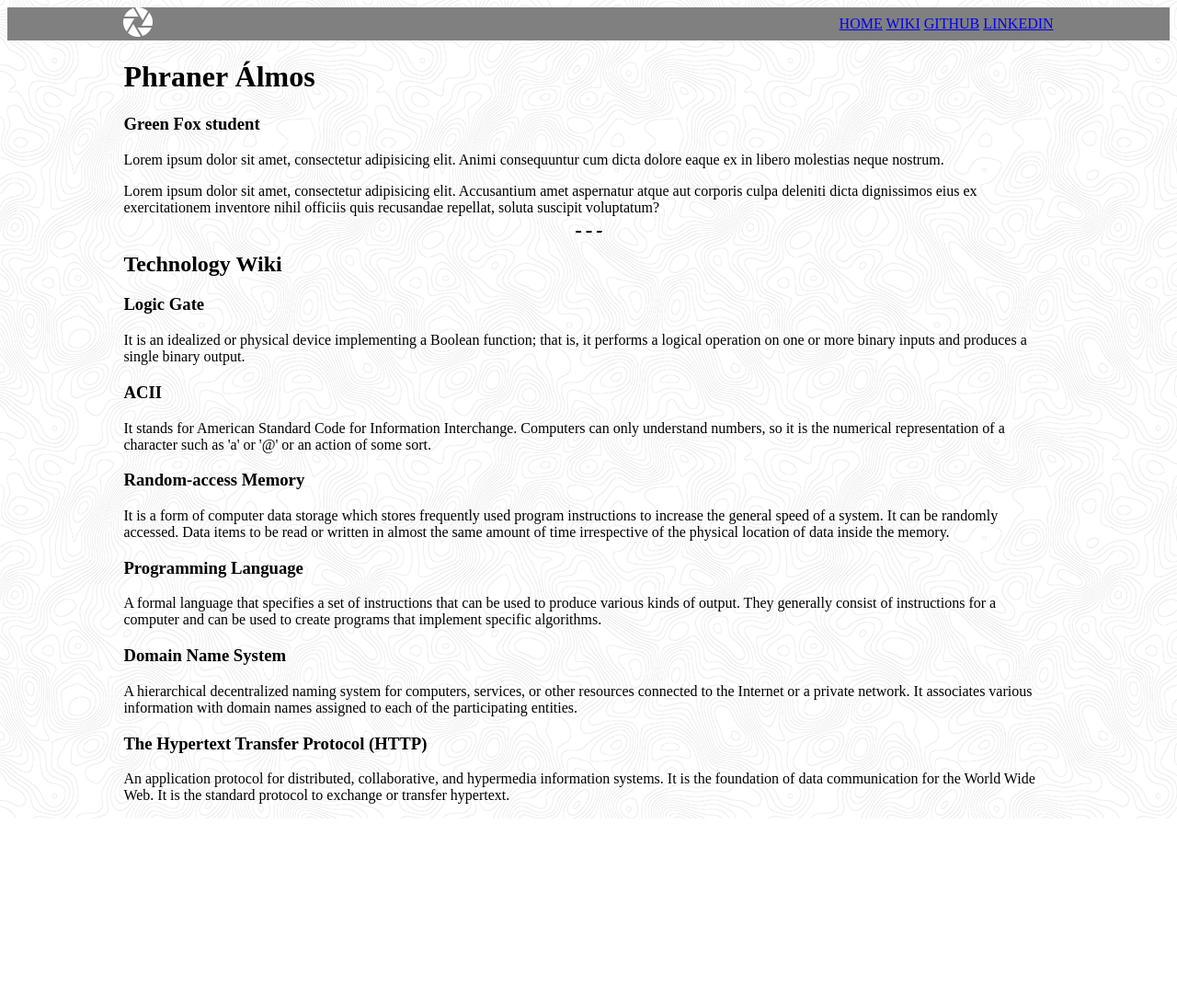
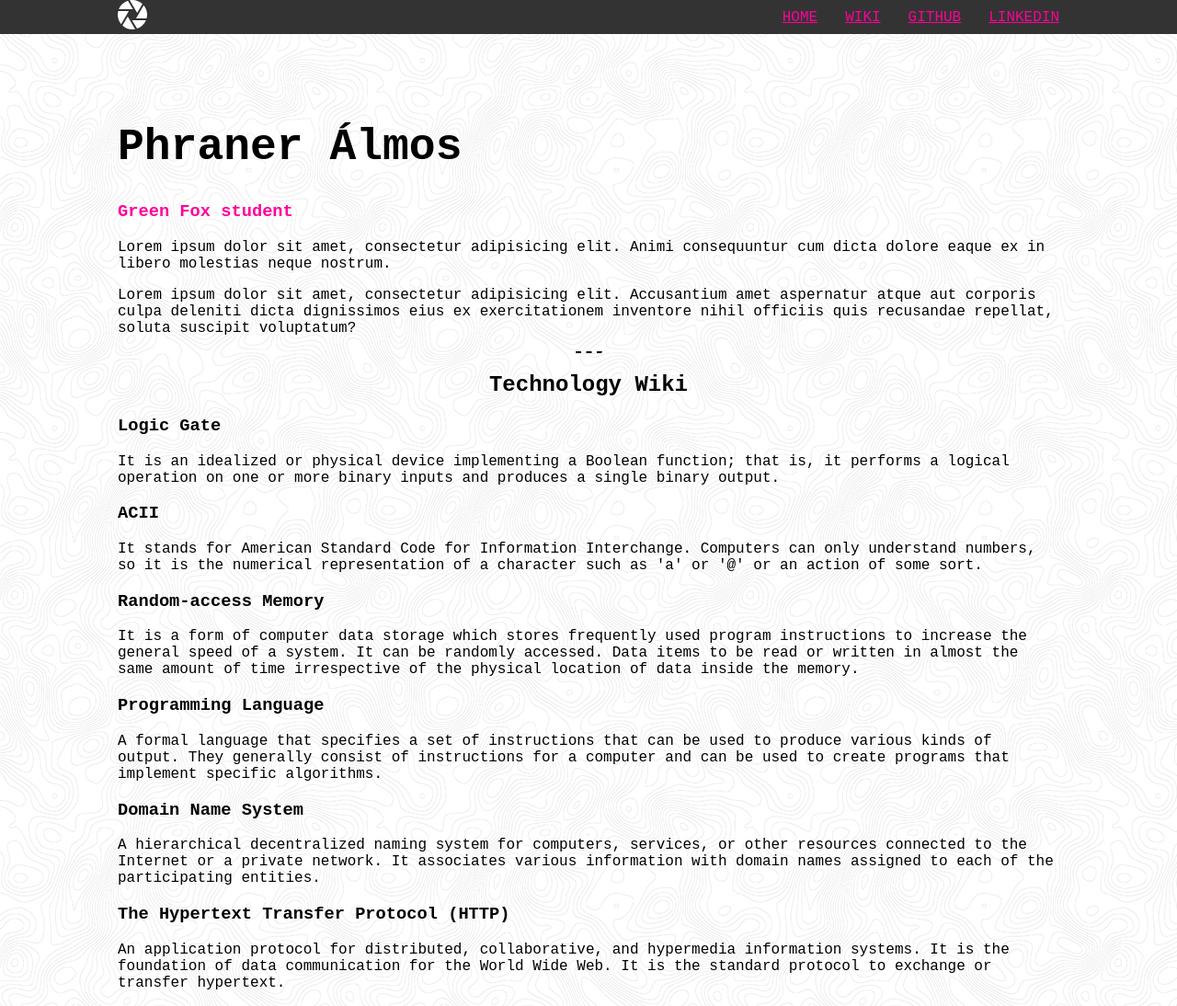
Before and after one commit to phraner/myFirstWebsite, a plain HTML site: page index.html in a window 1280 px wide. Shown: the whole page at 92% size. Before the commit the page ends 890 px from the top, so only its background shows below. Drawn offline with Linux system fonts and the light colour scheme.

Commit message:
css finished

```diff
--- a/index.html
+++ b/index.html
@@ -4,26 +4,31 @@
     <meta charset="UTF-8">
     <meta http-equiv="X-UA-Compatible" content="IE=edge">
     <meta name="viewport" content="width=device-width, initial-scale=1.0">
+    <link rel="stylesheet" href="style.css">
+    <link rel="preconnect" href="https://fonts.googleapis.com">
+    <link rel="preconnect" href="https://fonts.gstatic.com" crossorigin>
+    <link href="https://fonts.googleapis.com/css2?family=Courier+Prime&display=swap" rel="stylesheet">
+
     <title>Document</title>
 </head>
-<body style="background-image: url('assets/topography.png')">
-    <header style="background-color: black">
-        <nav style="background-color: gray; padding-left: 10%; padding-right: 10%; display: flex; justify-content: space-between; align-items: center">
+<body>
+    <header>
+        <nav>
             <div class="logo">
                 <img src="assets/aperture.svg" alt="#">
             </div>
             <div class="links">
-                <a href="#">HOME</a>
-                <a href="#">WIKI</a>
-                <a href="#">GITHUB</a>
-                <a href="#">LINKEDIN</a>
+                <a class="pink" href="#">HOME</a>
+                <a class="pink" href="#">WIKI</a>
+                <a class="pink" href="#">GITHUB</a>
+                <a class="pink" href="#">LINKEDIN</a>
             </div>
         </nav>
     </header>
     <main>
-       <div class="container" style="padding-left: 10%; padding-right: 10% ">
+       <div class="container">
            <h1>Phraner Álmos</h1>
-           <h3>Green Fox student</h3>
+           <h3 class="pink">Green Fox student</h3>
            <p>
                Lorem ipsum dolor sit amet, consectetur adipisicing elit. Animi consequuntur cum dicta dolore eaque ex in libero molestias neque nostrum.
            </p>
@@ -31,7 +36,7 @@
                Lorem ipsum dolor sit amet, consectetur adipisicing elit. Accusantium amet aspernatur atque aut corporis culpa deleniti dicta dignissimos eius ex exercitationem inventore nihil officiis quis recusandae repellat, soluta suscipit voluptatum?
            </p>
 
-           <hr style="border-top:2px dashed; width: 27px">
+           <hr>
 
            <h2>Technology Wiki</h2>
 
--- a/style.css
+++ b/style.css
@@ -0,0 +1,44 @@
+body {
+    background-image: url('assets/topography.png');
+    font-family: Courier New, monospace;
+    margin: 0;
+}
+ nav {
+     background-color: #333333;
+     padding-left: 10%;
+     padding-right: 10%;
+     display: flex;
+     justify-content: space-between;
+     align-items: center
+ }
+
+ .container {
+     padding-top: 5%;
+     padding-left: 10%;
+     padding-right: 10%
+ }
+
+ hr {
+     border-top:2px dashed; width: 27px
+ }
+
+ .pink{
+     color: #ff0099;
+ }
+
+ .links{
+     display: flex;
+     justify-content: space-between;
+ }
+
+ a{
+     padding-left: 30px;
+ }
+
+ h2{
+     text-align: center;
+ }
+
+ h1{
+     font-size: 300%;
+ }
```
